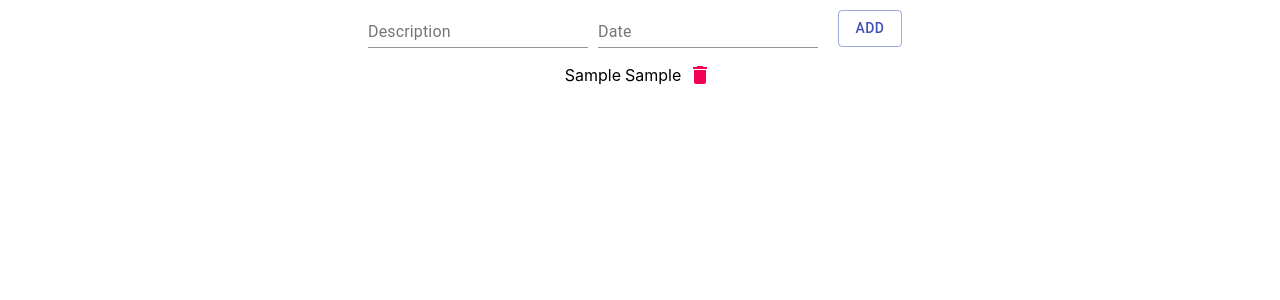
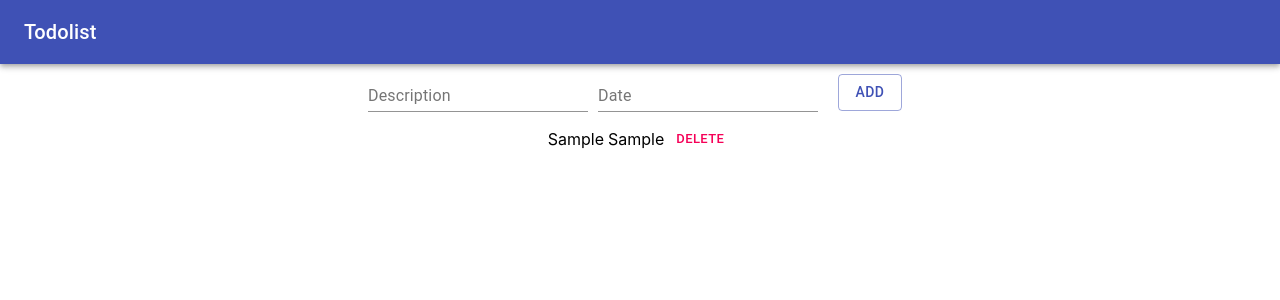
Before and after one commit to wilpola/react-fundamentals, a React (Create React App) app in the folder react_projects/materialtodo/: page / in a window 1280 px wide. Both pictures are taken after typing "Sample", "Sample" into the empty fields and a click on the button "ADD". Shown: the top 300 px of the page. Built offline with nearby package versions, Linux system fonts and the light colour scheme.

Commit message:
add: AppBar to the app

```diff
--- a/react_projects/materialtodo/src/App.js
+++ b/react_projects/materialtodo/src/App.js
@@ -1,9 +1,10 @@
 import React, { useState } from 'react';
 import './App.css';
 import Button from '@material-ui/core/Button';
-import IconButton from '@material-ui/core/IconButton';
-import DeleteIcon from '@material-ui/icons/Delete';
 import TextField from '@material-ui/core/TextField';
+import AppBar from '@material-ui/core/AppBar';
+import Toolbar from '@material-ui/core/Toolbar';
+import Typography from '@material-ui/core/Typography';
 
 function App() {
 	const [todo, setTodo] = useState({ description: '', date: '' });
@@ -24,6 +25,11 @@ function App() {
 
 	return (
 		<div className='App'>
+			<AppBar position='static'>
+				<Toolbar>
+					<Typography variant='h6'>Todolist</Typography>
+				</Toolbar>
+			</AppBar>
 			<TextField
 				style={{ marginRight: 10 }}
 				label='Description'
@@ -52,12 +58,12 @@ function App() {
 							<td>{todo.description}</td>
 							<td>{todo.date}</td>
 							<td>
-								<IconButton
+								<Button
 									size='small'
 									color='secondary'
 									onClick={() => deleteTodo(index)}>
-									<DeleteIcon />
-								</IconButton>
+									Delete
+								</Button>
 							</td>
 						</tr>
 					))}
```
